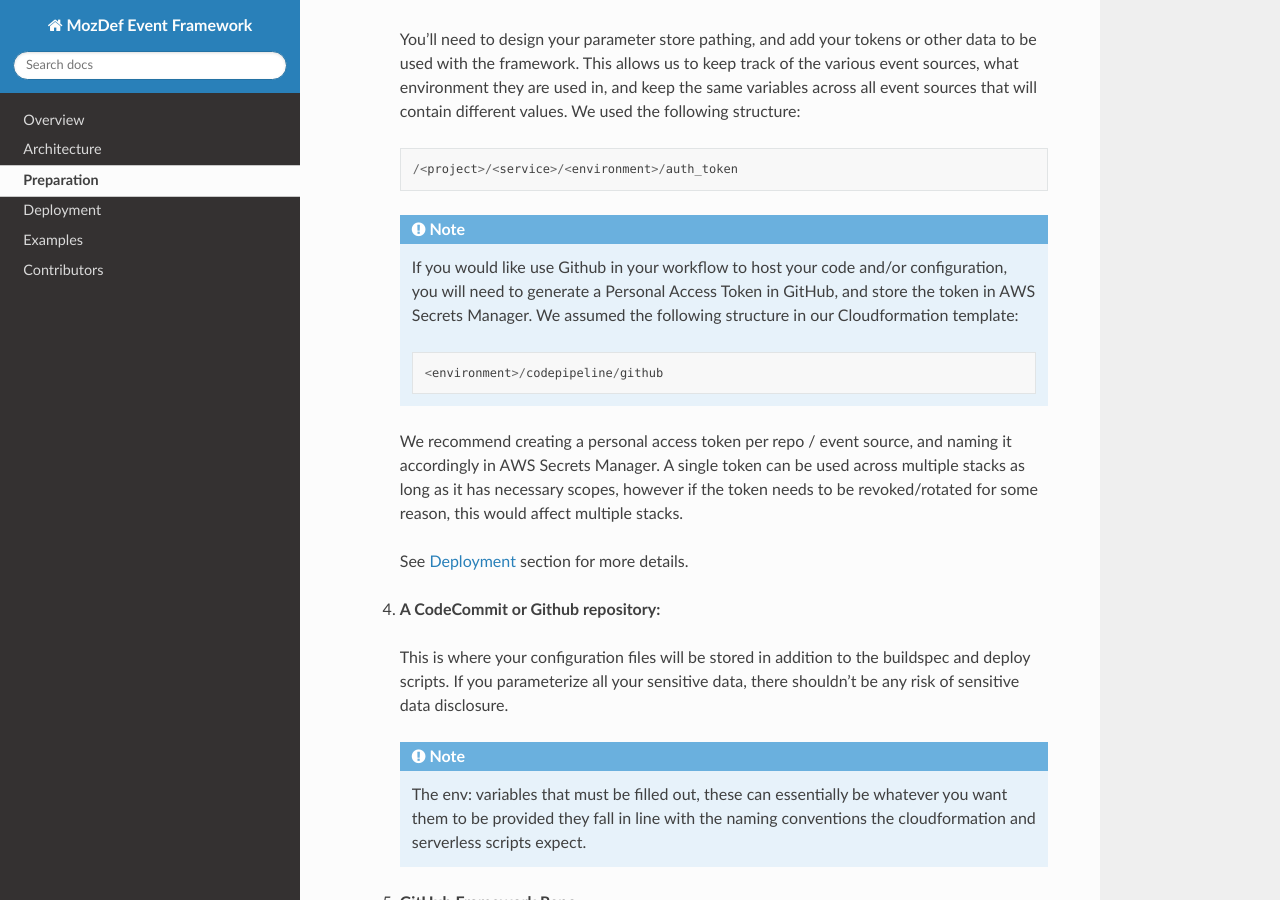
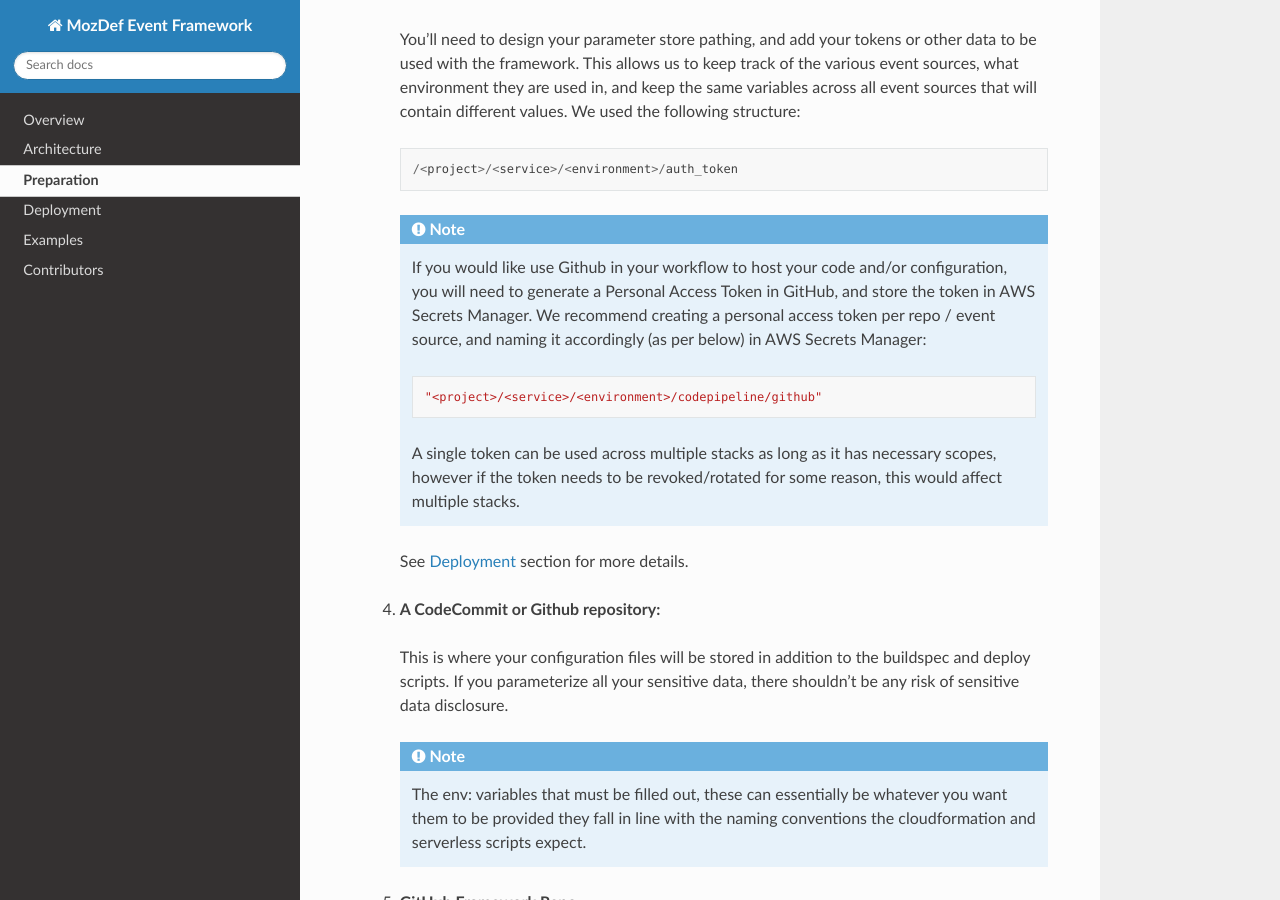
Before and after one commit to mozilla/mozdef-event-framework, a Sphinx documentation site: the page built from docs/source/usage/preparation.rst, in a window 1280 px wide and 900 px high, scrolled down 684 px. Built offline with Sphinx 7.4.7 and the Read the Docs theme 2.0.0, drawn with Linux system fonts in a browser that asks for light colours.

Commit message:
Try to elaborate on the use of Github token, take 3

```diff
--- a/docs/source/usage/preparation.rst
+++ b/docs/source/usage/preparation.rst
@@ -26,11 +26,11 @@ To deploy this framework you will need the following established:
 
         /<project>/<service>/<environment>/auth_token
 
-      .. note:: If you would like use Github in your workflow to host your code and/or configuration, you will need to generate a Personal Access Token in GitHub, and store the token in AWS Secrets Manager. We assumed the following structure in our Cloudformation template::
+      .. note:: If you would like use Github in your workflow to host your code and/or configuration, you will need to generate a Personal Access Token in GitHub, and store the token in AWS Secrets Manager. We recommend creating a personal access token per repo / event source, and naming it accordingly (as per below) in AWS Secrets Manager::
 
-        <environment>/codepipeline/github
+        "<project>/<service>/<environment>/codepipeline/github"
 
-      We recommend creating a personal access token per repo / event source, and naming it accordingly in AWS Secrets Manager. A single token can be used across multiple stacks as long as it has necessary scopes, however if the token needs to be revoked/rotated for some reason, this would affect multiple stacks.
+        A single token can be used across multiple stacks as long as it has necessary scopes, however if the token needs to be revoked/rotated for some reason, this would affect multiple stacks.
 
       See :doc:`deployment` section for more details.
 
```
Also changed, not shown: docs/source/usage/deployment.rst (+6 -6 lines), docs/source/images/create_stack_github.png (added).
